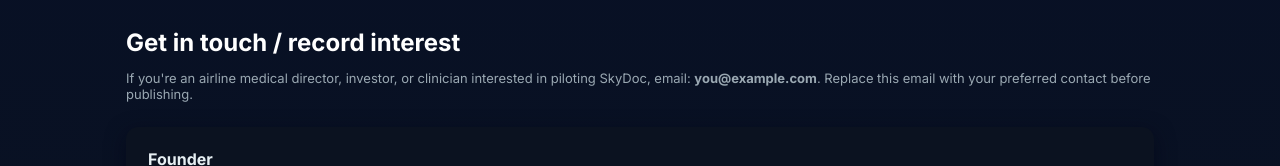
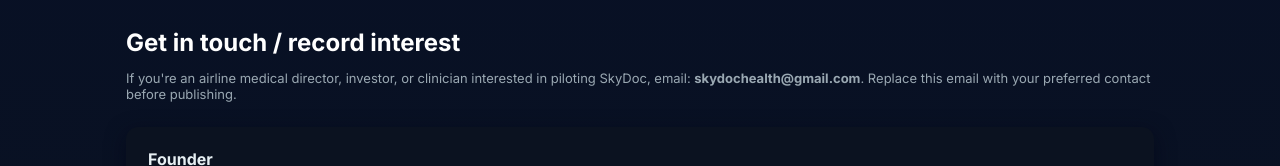
Before and after one commit to skydochealth/skydoc, a plain HTML site: page index.html in a window 1280 px wide. Shown: the part 1000-1166 px from the top of the page. Drawn offline with Linux system fonts and the light colour scheme.

Commit message:
Update index.html

```diff
--- a/index.html
+++ b/index.html
@@ -55,7 +55,7 @@
         <div>
           <h1>SkyDoc — aviation telemedicine, reimagined</h1>
           <p class="lead">A concept platform that combines onboard clinical decision support, secure teleconsults, and integrated medical diversion pathways for commercial and private aviation. This page documents the SkyDoc concept and founder ownership.</p>
-          <a class="cta" href="mailto:you@example.com?subject=Interested%20in%20SkyDoc">Contact Founder</a>
+          <a class="cta" href="mailto:skydochealth@gmail.com?subject=Interested%20in%20SkyDoc">Contact Founder</a>
           <div style="height:18px"></div>
           <div style="display:flex;gap:12px;align-items:center">
             <div class="card" style="display:inline-block">Launched: <strong>September 25, 2025</strong></div>
@@ -96,7 +96,7 @@
 
       <section id="contact">
         <h2 style="color:#fff;margin-bottom:8px">Get in touch / record interest</h2>
-        <p class="small" style="color:var(--muted)">If you're an airline medical director, investor, or clinician interested in piloting SkyDoc, email: <strong>you@example.com</strong>. Replace this email with your preferred contact before publishing.</p>
+        <p class="small" style="color:var(--muted)">If you're an airline medical director, investor, or clinician interested in piloting SkyDoc, email: <strong>skydochealth@gmail.com</strong>. Replace this email with your preferred contact before publishing.</p>
         <div style="height:12px"></div>
         <div class="card">
           <strong>Founder</strong>
```
